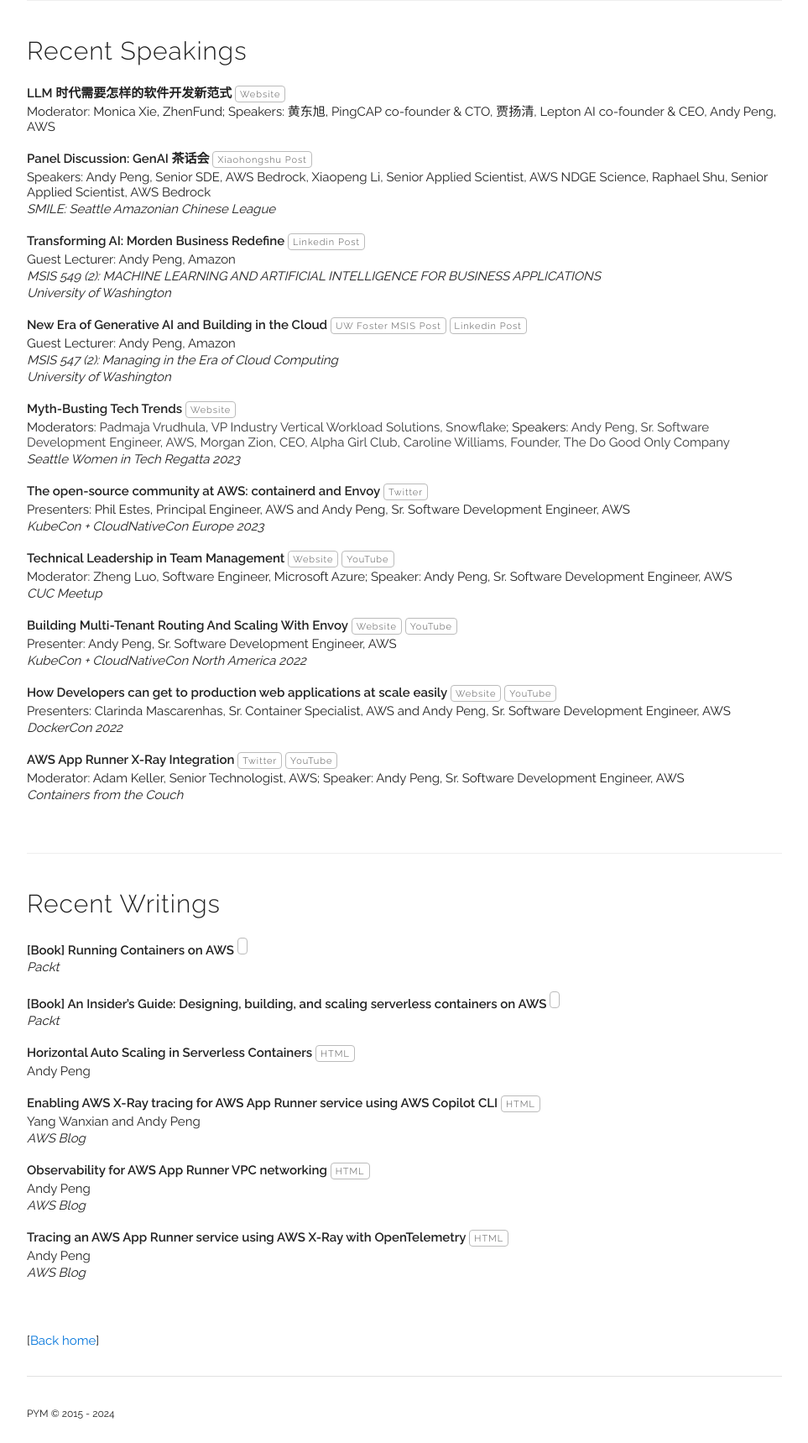
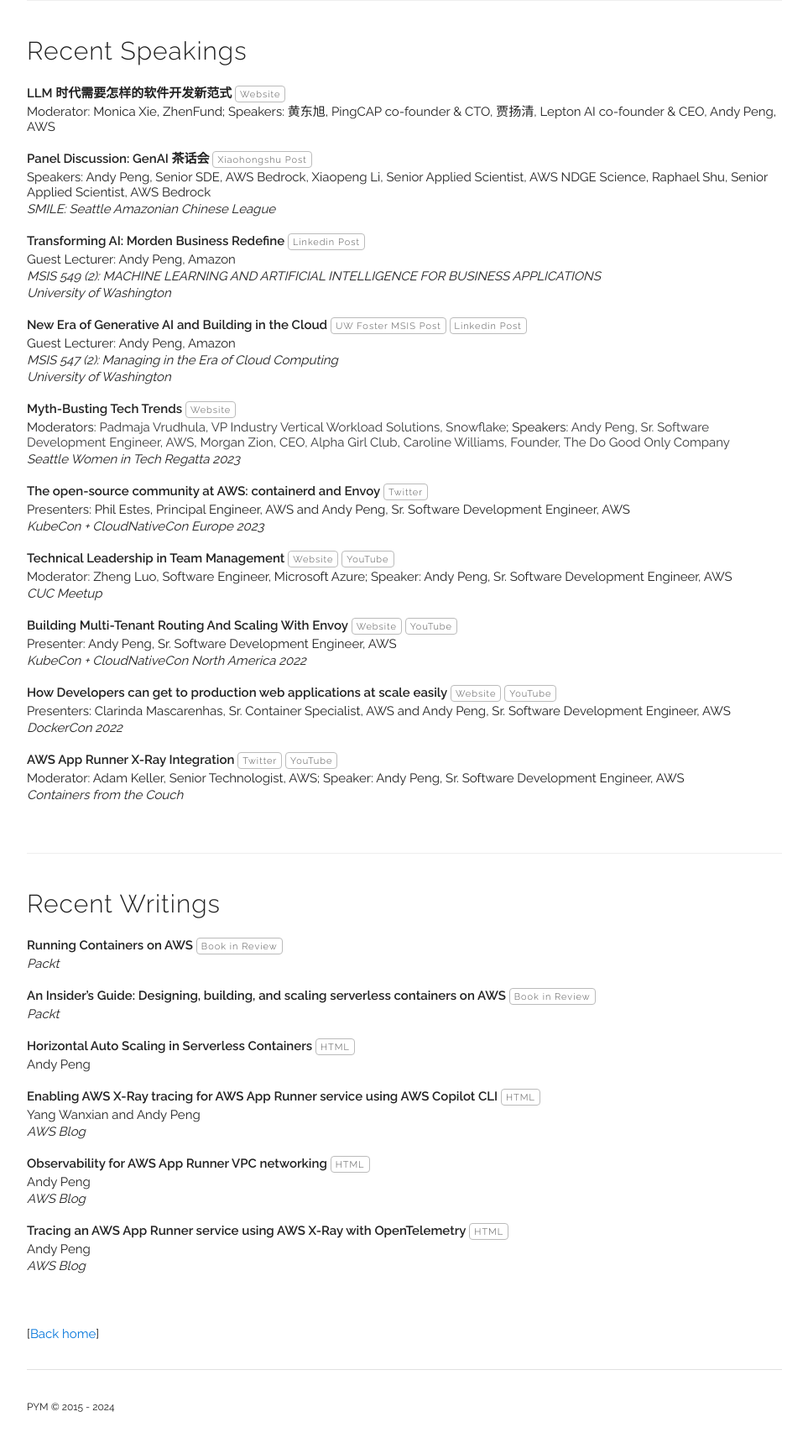
Before and after one commit to gfw001/gfw001.github.io, a Jekyll site: the page publications.html, which Jekyll copies as it is, in a window 1280 px wide. Shown: the whole page at 84% size, without its empty margins (158-1121 px from the left). Built offline with Jekyll 4.4.1, drawn with Linux system fonts in a browser that asks for light colours.

Commit message:
Update publications.html

```diff
--- a/publications.html
+++ b/publications.html
@@ -209,8 +209,8 @@
 
 
 <div class="paper">
-   <p class="title"><b>[Book] Running Containers on AWS</b>
-     <a class="button" href="" target="_blank"></a>
+   <p class="title"><b>Running Containers on AWS</b>
+     <a class="button" href="" target="_blank">Book in Review</a>
    </p>
   <p></p>
   <p><i>Packt</i></p>
@@ -220,8 +220,8 @@
 </div>
 
 <div class="paper">
-   <p class="title"><b>[Book] An Insider’s Guide: Designing, building, and scaling serverless containers on AWS</b>
-     <a class="button" href="" target="_blank"></a>
+   <p class="title"><b>An Insider’s Guide: Designing, building, and scaling serverless containers on AWS</b>
+     <a class="button" href="" target="_blank">Book in Review</a>
    </p>
   <p></p>
   <p><i>Packt</i></p>
```
